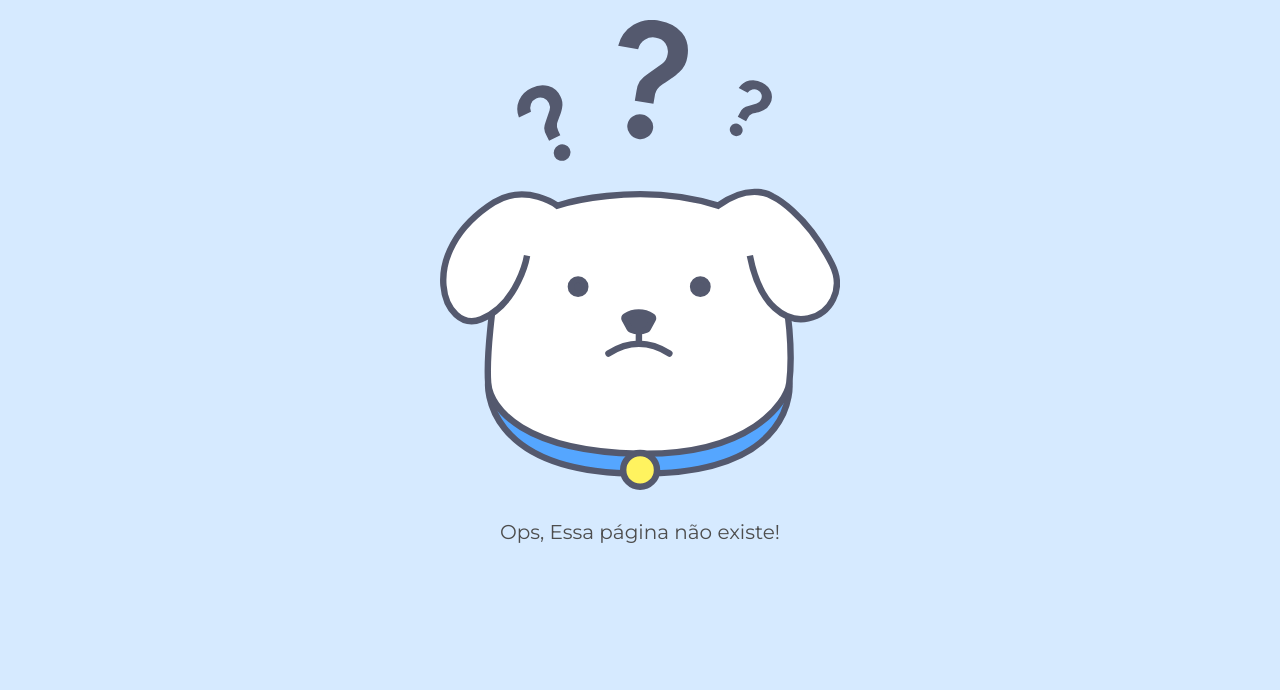
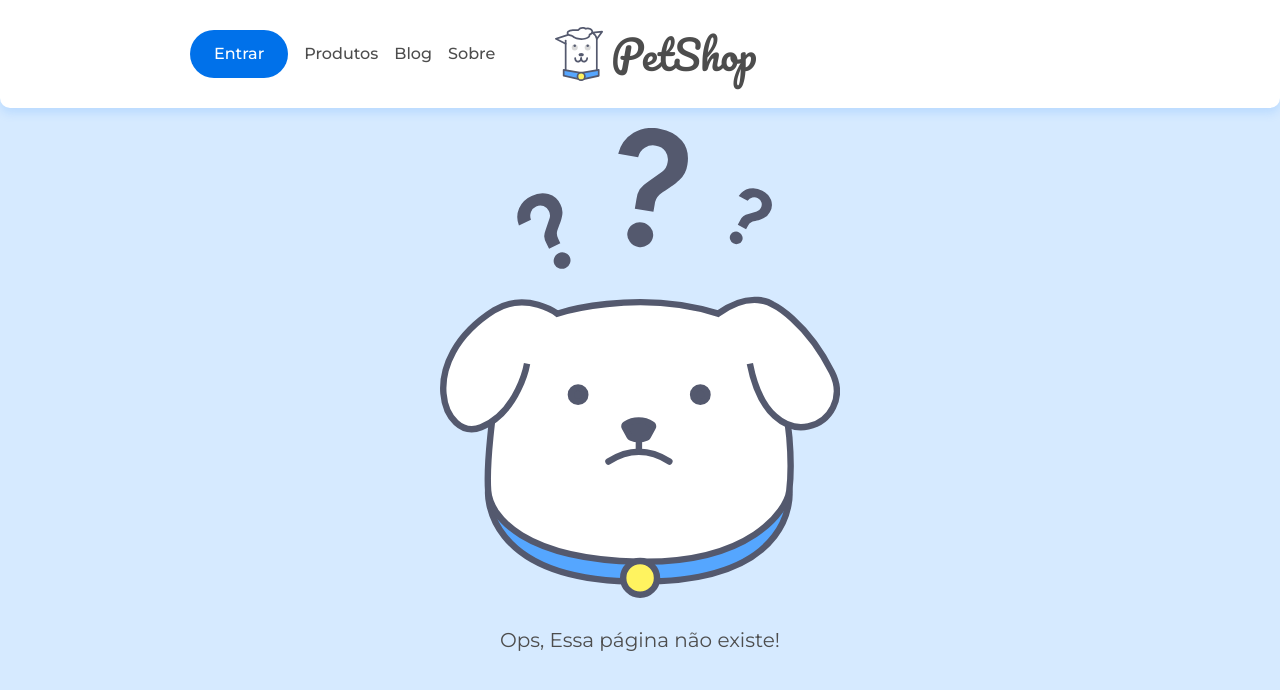
Before and after one commit to TakaGui/alura, a React (Create React App) app in the folder front-end/petshop/: page /posts/1 in a window 1280 px wide. Shown: the top 690 px of the page. Built offline with nearby package versions, Linux system fonts and the light colour scheme.

Commit message:
feat: create navBar

```diff
--- a/front-end/petshop/src/App.jsx
+++ b/front-end/petshop/src/App.jsx
@@ -7,6 +7,7 @@ import {
 
 import './assets/css/base/base.css';
 
+import { Header } from './components/Header';
 import { Home } from './pages/Home';
 import { About } from './pages/About';
 import { Page404 } from './pages/Page404';
@@ -14,6 +15,7 @@ import { Page404 } from './pages/Page404';
 function App() {
   return (
     <BrowserRouter>
+      <Header />
       <Switch>
         <Route path="/" exact>
           <Home />
--- a/front-end/petshop/src/assets/css/base/_variaveis.css
+++ b/front-end/petshop/src/assets/css/base/_variaveis.css
@@ -6,7 +6,7 @@
     --fonte-peso-input: 300;
     --fonte-peso-cartao: 500;
     --fonte-peso-categorias: 500;
-    --fonte-peso-menu-cabecalho-item: 500;
+    --fonte-peso-menu-header-item: 500;
 
     --fonte-tamanho-logo: 1.75rem;
     --fonte-tamanho-cartao-titulo: 1.75rem;
@@ -14,9 +14,9 @@
     --fonte-tamanho-input-label: 1.25rem;
     --fonte-tamanho-botao: 1.375rem;
     --fonte-tamanho-formulario-fieldset: 1.375rem;
-    --fonte-tamanho-tabela-cabecalho: 1.375rem;
+    --fonte-tamanho-tabela-header: 1.375rem;
     --fonte-tamanho-title-page: 1.75rem;
-    --fonte-tamanho-menu-cabecalho-item: 1.2rem;
+    --fonte-tamanho-menu-header-item: 1.2rem;
     --fonte-tamanho-naoencontrado-texto: 1.25rem;
 
     --cor-primaria: #0071ea;
@@ -36,6 +36,6 @@
 @media(min-width: 800px) {
     :root {
         --fonte-tamanho-logo: 2.5rem;
-        --fonte-tamanho-menu-cabecalho-item: 1rem;
+        --fonte-tamanho-menu-header-item: 1rem;
     }
 }
--- a/front-end/petshop/src/assets/css/componentes/cartao.css
+++ b/front-end/petshop/src/assets/css/components/cartao.css
@@ -9,7 +9,7 @@
     margin-bottom: 1rem;
 }
 
-.cartao__titulo {
+.cartao__title {
     font-size: var(--fonte-tamanho-cartao-titulo);
     margin-bottom: 1rem;
 }
@@ -30,7 +30,7 @@
     border-top: 1rem solid;
 }
 
-.cartao-post__titulo {
+.cartao-post__title {
     font-size: var(--fonte-tamanho-cartao-post-titulo);
     font-weight: var(--fonte-peso-cartao);
     margin-bottom: 1rem;
--- a/front-end/petshop/src/assets/css/componentes/cabecalho.css
+++ b/front-end/petshop/src/assets/css/components/header.css
@@ -1,5 +1,5 @@
 
-.cabecalho {
+.header {
     background-color: var(--cor-contraste-claro);
     border-radius: 0 0 10px 10px;
     box-shadow: var(--sombra);
@@ -15,12 +15,12 @@
     transition: .2s;
 }
 
-.menu-hamburguer--ativo .menu-hamburguer__icone {
+.menu-hamburguer--ativo .menu-hamburguer__icon {
     transform: rotate(90deg);
     transition: .2s;
 }
 
-.menu-hamburguer__icone {
+.menu-hamburguer__icon {
     display: block;
     width: 100%;
     height: 100%;
@@ -28,17 +28,17 @@
     background-size: contain;
 }
 
-.cabecalho__logo {
+.header__logo {
     width: 3rem;
 }
 
-.cabecalho__titulo {
+.header__title {
     font-family: var(--fonte-familia-logo);
     font-size: var(--fonte-tamanho-logo);
     margin-left: .5rem;
 }
 
-.menu-cabecalho-background {
+.menu-header-background {
     background-color: #00000020;
     position: fixed;
     top: 0;
@@ -47,7 +47,7 @@
     height: 100vh;
 }
 
-.menu-cabecalho {
+.menu-header {
     position: fixed;
     left: -100vw;
     top: 0;
@@ -55,13 +55,13 @@
     width: 70vw;
     height: 100vh;
     box-sizing: border-box;
-    font-size: var(--fonte-tamanho-menu-cabecalho-item);
-    font-weight: var(--fonte-peso-menu-cabecalho-item);
+    font-size: var(--fonte-tamanho-menu-header-item);
+    font-weight: var(--fonte-peso-menu-header-item);
     z-index: 10;
     transition: .25s;
 }
 
-.menu-cabecalho__fechar {
+.menu-header__fechar {
     position: absolute;
     right: -2.5rem;
     top: .5rem;
@@ -72,7 +72,7 @@
     background-color: var(--cor-primaria);
 }
 
-.menu-cabecalho__fechar::before {
+.menu-header__fechar::before {
     content: 'X';
     position: absolute;
     left: 50%;
@@ -88,29 +88,29 @@
     border-bottom: 1px solid var(--cor-divisao);
 }
 
-.menu-item--entrar {
+.menu-item--login {
     background-color: var(--cor-primaria);
     color: var(--cor-contraste-claro);
     border: none;
 }
 
-.menu-cabecalho--ativo {
+.menu-header--ativo {
     left: 0;
     top: 0;
     transition: .25s;
 }
 
-.menu-cabecalho--ativo + .menu-cabecalho-background {
+.menu-header--ativo + .menu-header-background {
     left: 0;
 }
 
 @media(min-width: 900px) {
-    .cabecalho {
+    .header {
         grid-template-areas: "menu logo .";
         height: 6.75rem;
     }
 
-    .cabecalho-container {
+    .header-container {
         grid-area: logo;
     }
 
@@ -118,7 +118,7 @@
         display: none;
     }
 
-    .menu-cabecalho {
+    .menu-header {
         justify-self: flex-start;
         position: static;
         width: fit-content;
@@ -126,15 +126,15 @@
         grid-area: menu;
     }
 
-    .menu-cabecalho__fechar {
+    .menu-header__fechar {
         display: none;
     }
 
-    .menu-cabecalho-background {
+    .menu-header-background {
         display: none;
     }
 
-    .menu-itens {
+    .menu-items {
         display: flex;
         align-items: center;
     }
@@ -145,7 +145,7 @@
         margin-right: 1rem;
     }
 
-    .menu-item--entrar {
+    .menu-item--login {
         border-radius: 2rem;
         padding: 1rem 1.5rem;
     }
--- a/front-end/petshop/src/assets/css/componentes/tabela.css
+++ b/front-end/petshop/src/assets/css/components/tabela.css
@@ -21,7 +21,7 @@
 }
 
 .tabela thead {
-    font-size: var(--fonte-tamanho-tabela-cabecalho);
+    font-size: var(--fonte-tamanho-tabela-header);
 }
 
 .tabela th {
--- /dev/null
+++ b/front-end/petshop/src/components/Header.jsx
@@ -0,0 +1,54 @@
+import React from 'react';
+import { Link } from 'react-router-dom';
+
+import doguitoLogo from '../assets/img/doguito.svg';
+import '../assets/css/components/header.css';
+
+export const Header = () => {
+  return (
+    <header className="header container">
+      <div className="menu-hamburger">
+        <span className="menu-hamburger__icon">
+        </span>
+      </div>
+      <div className="header-container">
+        <a href="/" className="flex flex--center">
+          <img className="header__logo" src={doguitoLogo} alt="Logo Doguito" />
+          <h1 className="header__title">
+            PetShop
+          </h1>
+        </a>
+      </div>
+
+      <nav className="menu-header">
+        <ul className="menu-items">
+          <li>
+            <Link to="#" className="menu-item menu-item--login">
+              Entrar
+            </Link>
+          </li>
+
+          <li>
+            <Link to="#" className="menu-item">
+              Produtos
+            </Link>
+          </li>
+
+          <li>
+            <Link to="/" className="menu-item">
+              Blog
+            </Link>
+          </li>
+
+          <li>
+            <Link to="/sobre" className="menu-item">
+              Sobre
+            </Link>
+          </li>
+        </ul>
+      </nav>
+
+      <div className="menu-header-background"></div>
+    </header>
+  );
+}
--- a/front-end/petshop/src/pages/About.jsx
+++ b/front-end/petshop/src/pages/About.jsx
@@ -1,6 +1,6 @@
 import React from 'react'
 
-import '../assets/css/componentes/cartao.css'
+import '../assets/css/components/cartao.css'
 
 export const About = () => {
 
--- a/front-end/petshop/src/pages/Home.jsx
+++ b/front-end/petshop/src/pages/Home.jsx
@@ -9,7 +9,7 @@ export const Home = () => {
       </div>
       <section className="container flex flex--center">
       <article className="cartao post">
-        <h2 className="cartao__titulo">Banho no cão</h2>
+        <h2 className="cartao__title">Banho no cão</h2>
         <p className="cartao__texto">A maioria dos cães prefere pular a hora do banho, mas o banho desempenha um papel importante na saúde do pelo e da pele do seu cão, ajudando a mantê-lo limpo e livre de sujeira e parasitas. Ter os produtos certos pode ajudá-lo a se sentir mais confortável.</p>
       </article>
     </section>
```
Also changed, not shown: front-end/petshop/src/assets/css/components/botao.css (renamed from front-end/petshop/src/assets/css/componentes/botao.css), front-end/petshop/src/assets/css/components/inputs.css (renamed from front-end/petshop/src/assets/css/componentes/inputs.css), 1 other file (tests, documents, lock files or other folders).
